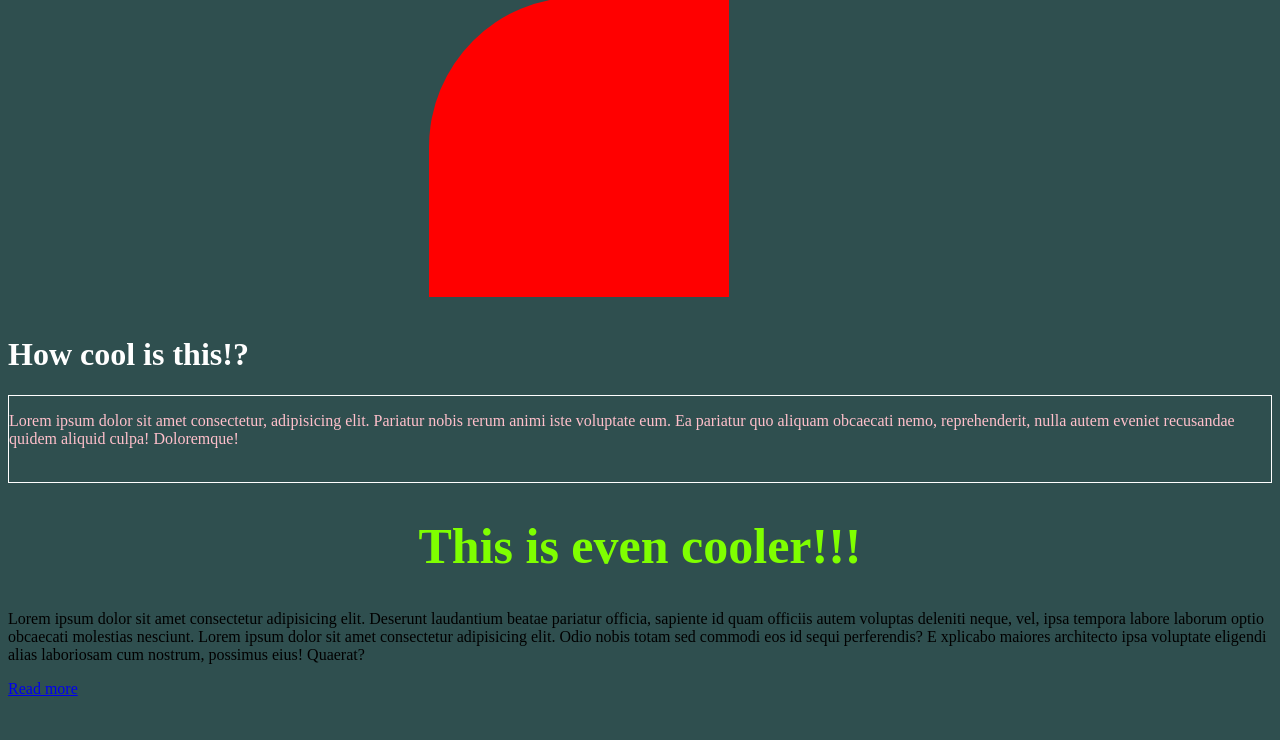
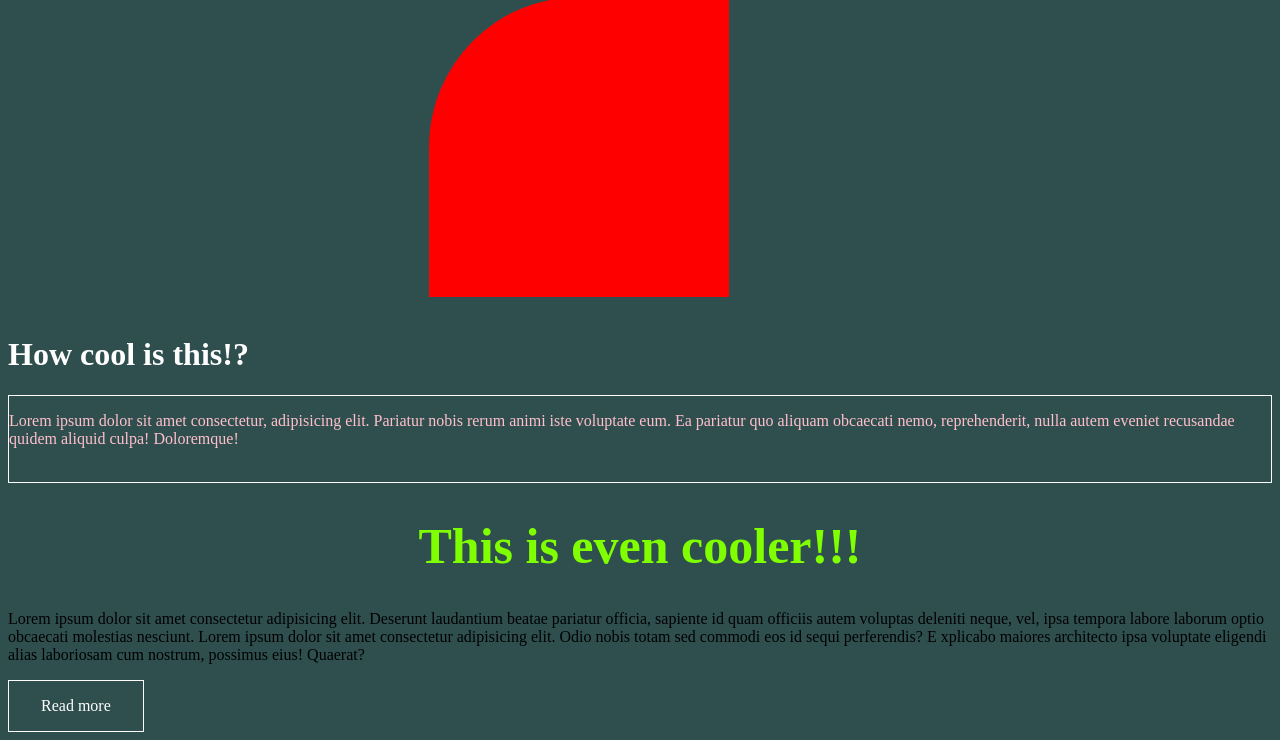
Before and after one commit to ayeoman41/Animation, a plain HTML site: page index.html in a window 1280 px wide. Shown: the part 383-1123 px from the top of the page. Before the commit the page ends 1089 px from the top, so only its background shows below. Drawn offline with Linux system fonts and the light colour scheme.

Commit message:
added border and style to button

```diff
--- a/style.css
+++ b/style.css
@@ -107,3 +107,11 @@ body {
     0% {right:-1000px;}
     100% {right: 0px;}
 }
+
+.button {
+    display: inline-block;
+    color: white;
+    text-decoration: none;
+    padding: 1rem 2rem;
+    border: white 1px solid;
+}
```
